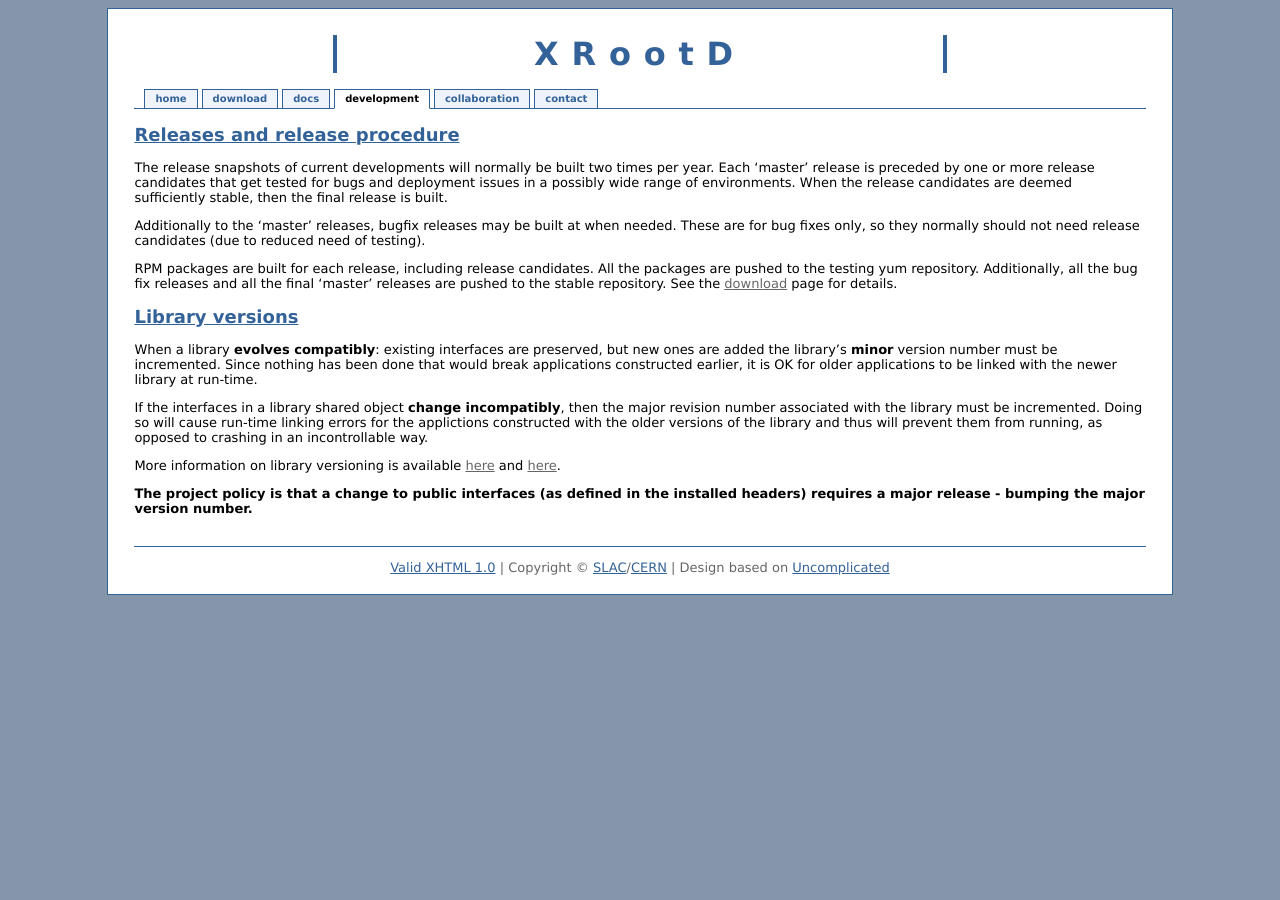
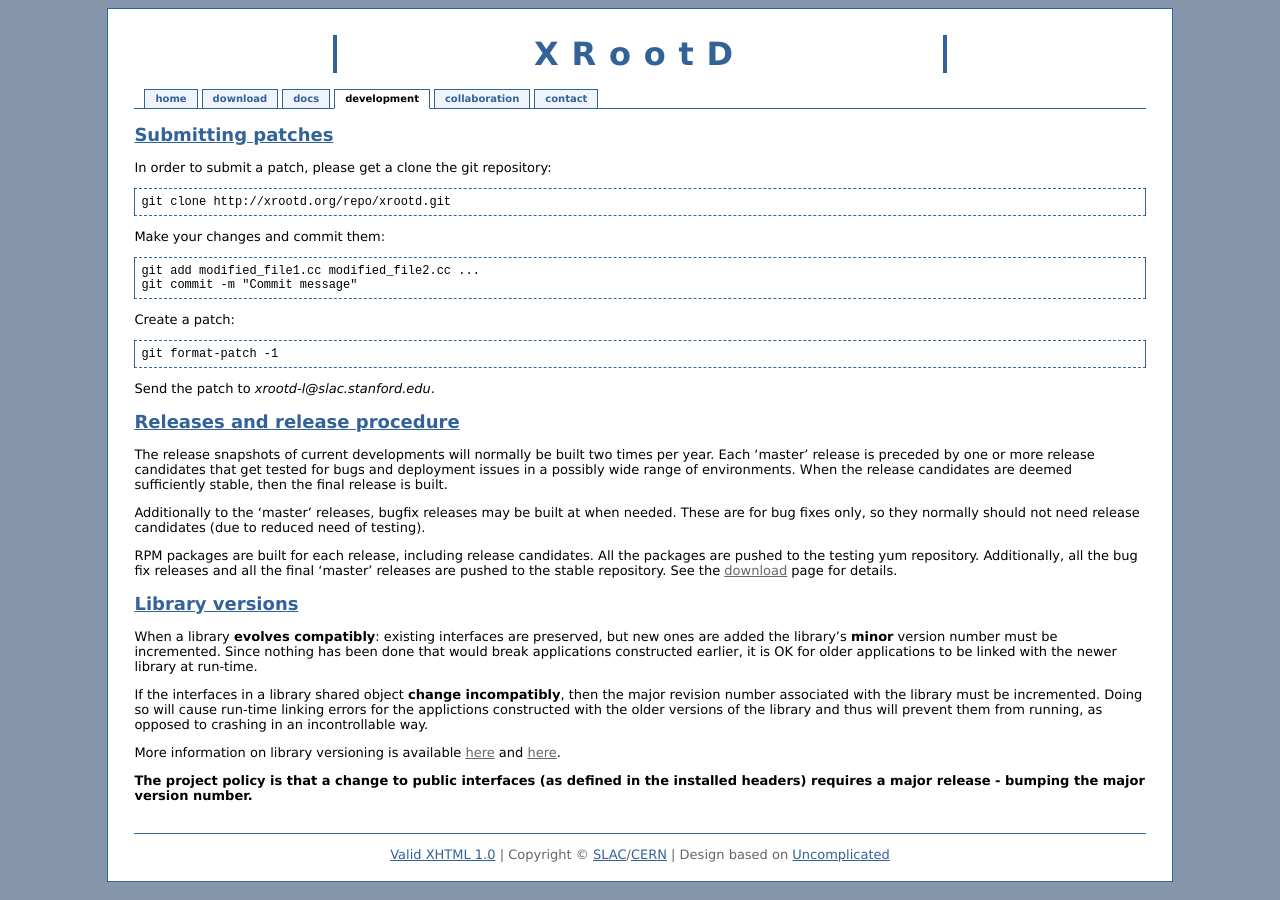
Before and after one commit to xrootd/xrootd-website, a Jekyll site: the page built from development.md, in a window 1280 px wide. Built offline with Jekyll 4.4.1, drawn with Linux system fonts in a browser that asks for light colours; Markdown is read by kramdown in place of the engine named in the settings.

Commit message:
Add info about submitting patches

```diff
--- a/development.md
+++ b/development.md
@@ -3,6 +3,24 @@ layout: default
 title:  Development
 tab:    development
 ---
+
+Submitting patches
+------------------
+
+In order to submit a patch, please get a clone the git repository:
+
+    git clone http://xrootd.org/repo/xrootd.git
+
+Make your changes and commit them:
+
+    git add modified_file1.cc modified_file2.cc ...
+    git commit -m "Commit message"
+
+Create a patch:
+
+    git format-patch -1
+
+Send the patch to *xrootd-l@slac.stanford.edu*.
 
 Releases and release procedure
 ------------------------------
```
